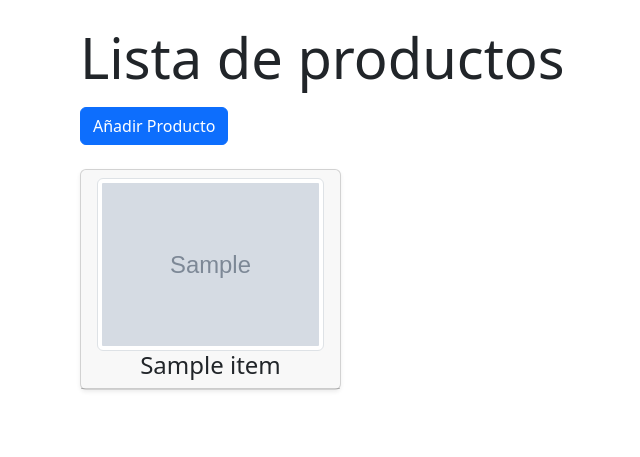
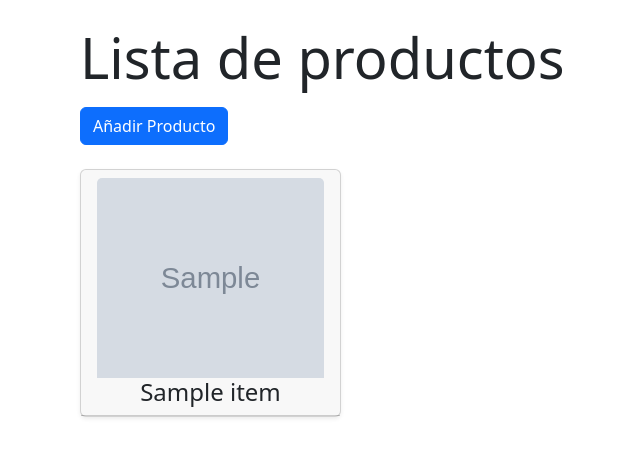
Before and after one commit to JB985/Crud-django-imagenes, a Django app: page / in a window 1280 px wide. Shown: the part 56-513 px from the top of the page, without its empty margins (2-642 px from the left). Run offline with Django 5.2, Linux system fonts and the light colour scheme; tables that the repository leaves empty hold one stand-in row (values such as "Sample post"); grey boxes marked "Sample" are stand-in pictures.

Commit message:
se cambio un poco la template

```diff
--- a/crud_app_img/templates/app/item_list.html
+++ b/crud_app_img/templates/app/item_list.html
@@ -10,7 +10,7 @@
             <div class="col-md-3 mb-4">
                 <div class="card mb-4 mt-4 shadow-sm">
                     <div class="card-header">
-                        <img src="{{ item.image.url }}" alt="{{ item.name }}" class="img-fluid img-thumbnail">
+                        <img src="{{ item.image.url }}" alt="{{ item.name }}" class="card-img-top" width="200" height="200">
                         <h4 class="my-0 font-weight-normal text-center"><a href="{% url 'item_detail' item.pk %}" style="text-decoration: none;" class="text-dark">{{ item.name }}</a></h4>
                     </div>
                 </div>
```
